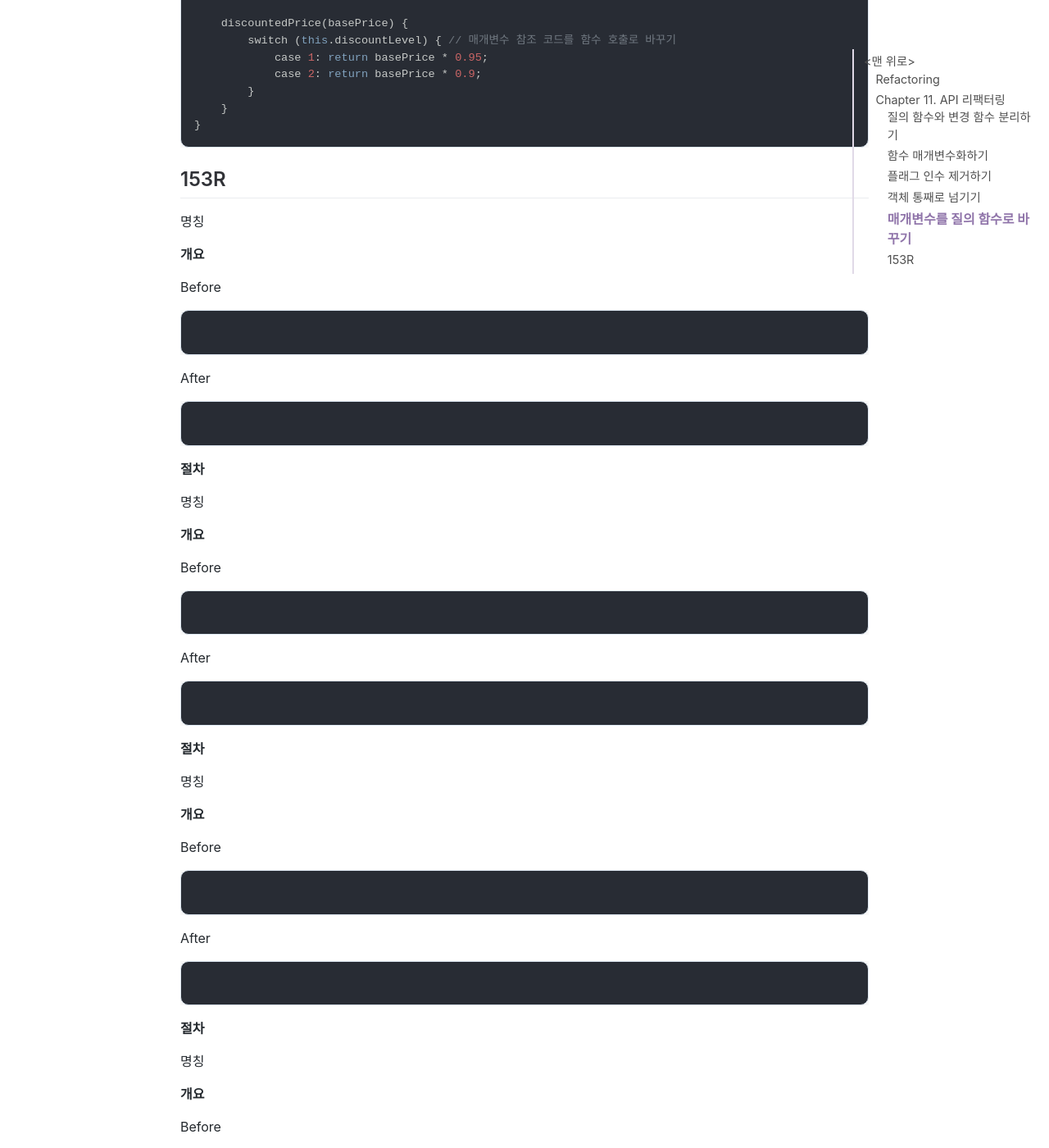
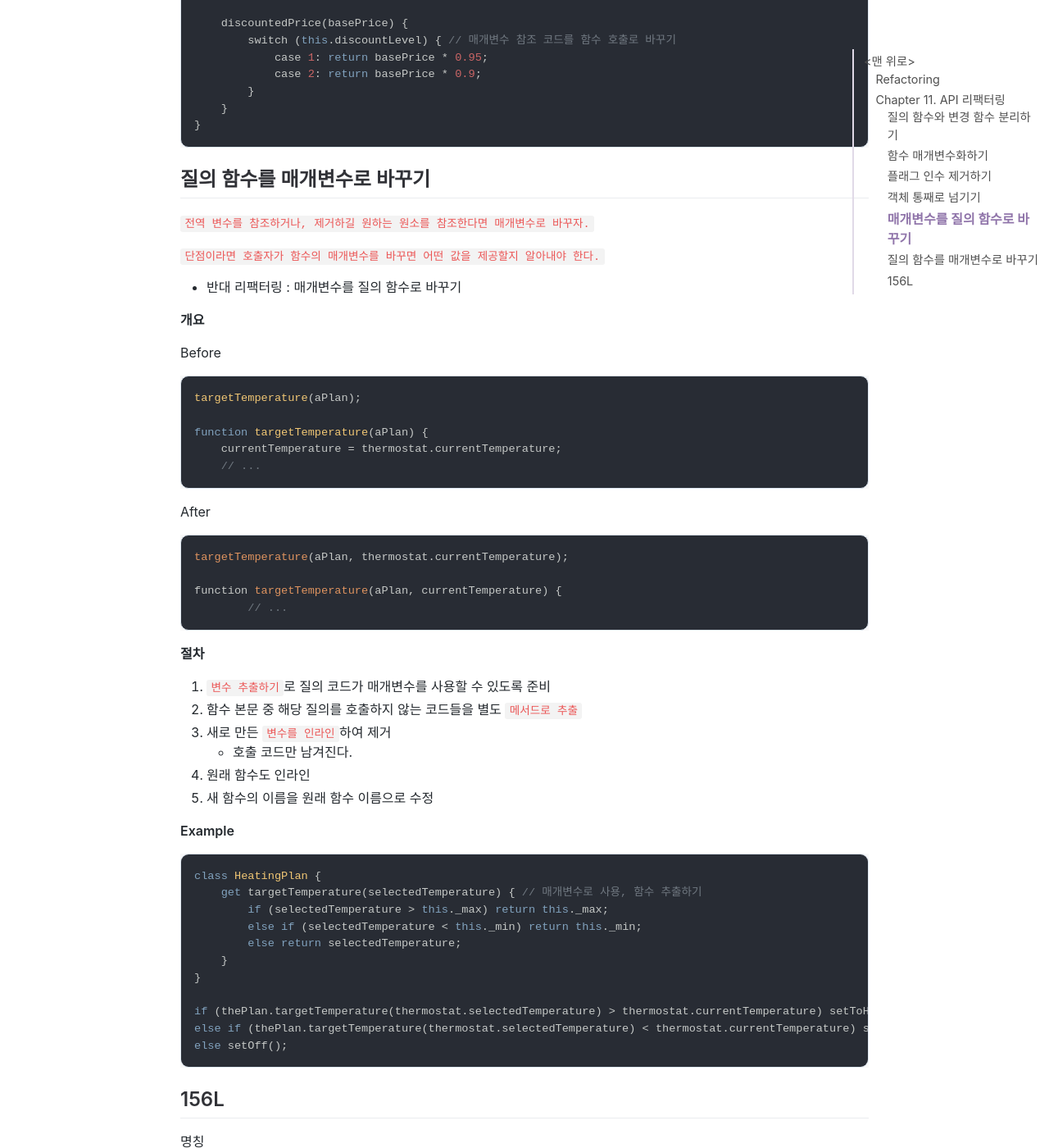
Before and after one commit to jihunparkme/jihunparkme.github.io, a Jekyll site: the page built from _posts/2021-11-28-Refactoring-11.md, in a window 1280 px wide and 1400 px high, scrolled down 6759 px. Shown: the whole window at 82% size. Built offline with Jekyll 4.4.1, drawn with Linux system fonts in a browser that asks for light colours; nearby versions of some CDN libraries; comment, search, counter and statistics services are not loaded; some of the changed text lies outside the part shown.

Commit message:
[Refactoring] 질의 함수를 매개변수로 바꾸기

````diff
--- a/_posts/2021-11-28-Refactoring-11.md
+++ b/_posts/2021-11-28-Refactoring-11.md
@@ -307,7 +307,61 @@ class Order {
 }
 ```
 
-## 153R
+## 질의 함수를 매개변수로 바꾸기
+
+`전역 변수를 참조하거나, 제거하길 원하는 원소를 참조한다면 매개변수로 바꾸자.`
+
+`단점이라면 호출자가 함수의 매개변수를 바꾸면 어떤 값을 제공할지 알아내야 한다.`
+
+- 반대 리팩터링 : 매개변수를 질의 함수로 바꾸기
+
+**개요**
+
+Before
+
+```javascript
+targetTemperature(aPlan);
+
+function targetTemperature(aPlan) {
+    currentTemperature = thermostat.currentTemperature;
+    // ...
+```
+
+After
+
+```javascript
+targetTemperature(aPlan, thermostat.currentTemperature);
+
+function targetTemperature(aPlan, currentTemperature) {
+	// ...
+```
+
+**절차**
+
+1. `변수 추출하기`로 질의 코드가 매개변수를 사용할 수 있도록 준비
+2. 함수 본문 중 해당 질의를 호출하지 않는 코드들을 별도 `메서드로 추출`
+3. 새로 만든 `변수를 인라인`하여 제거
+   - 호출 코드만 남겨진다.
+4. 원래 함수도 인라인
+5. 새 함수의 이름을 원래 함수 이름으로 수정
+
+**Example**
+
+```javascript
+class HeatingPlan {
+    get targetTemperature(selectedTemperature) { // 매개변수로 사용, 함수 추출하기
+        if (selectedTemperature > this._max) return this._max;
+        else if (selectedTemperature < this._min) return this._min;
+        else return selectedTemperature;
+    }
+}
+
+if (thePlan.targetTemperature(thermostat.selectedTemperature) > thermostat.currentTemperature) setToHeat();
+else if (thePlan.targetTemperature(thermostat.selectedTemperature) < thermostat.currentTemperature) setToCool();
+else setOff();
+```
+
+## 156L
 
 명칭
 
@@ -434,21 +488,3 @@ After
 ```
 
 **절차**
-
-명칭
-
-**개요**
-
-Before
-
-```javascript
-
-```
-
-After
-
-```javascript
-
-```
-
-**절차**
````
